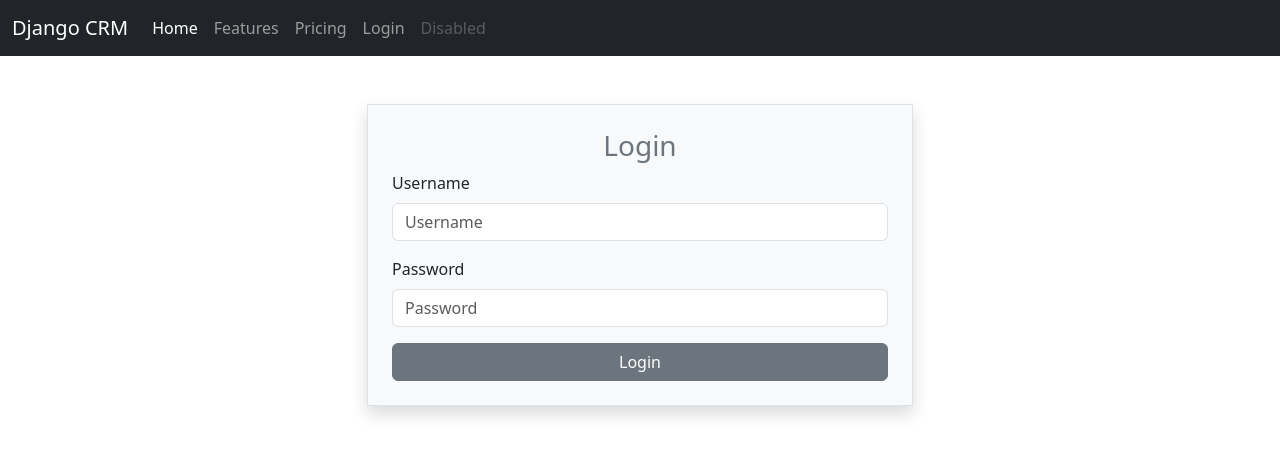
After one commit to ma7modsidky/crm_django, a Django app: page /login in a window 1280 px wide. The commit adds this page. Shown: the top 457 px of the page. Run offline with Django 5.2, Linux system fonts and the light colour scheme.

Commit message:
added user login functionality

```diff
--- /dev/null
+++ b/website/forms.py
@@ -0,0 +1,5 @@
+from django import forms
+
+class LoginForm(forms.Form):
+    username = forms.CharField()
+    password = forms.CharField(widget=forms.PasswordInput)
--- /dev/null
+++ b/website/templates/website/base.html
@@ -0,0 +1,16 @@
+<!doctype html>
+<html lang="en">
+  <head>
+    <meta charset="utf-8">
+    <meta name="viewport" content="width=device-width, initial-scale=1">
+    <title>Django CRM</title>
+    <link href="https://cdn.jsdelivr.net/npm/bootstrap@5.3.3/dist/css/bootstrap.min.css" rel="stylesheet" integrity="sha384-QWTKZyjpPEjISv5WaRU9OFeRpok6YctnYmDr5pNlyT2bRjXh0JMhjY6hW+ALEwIH" crossorigin="anonymous">
+  </head>
+  <body>
+    {% include "website/navbar.html" %}
+    <div class="container">
+        {% block content %}{% endblock content %}
+    </div>
+    <script src="https://cdn.jsdelivr.net/npm/bootstrap@5.3.3/dist/js/bootstrap.bundle.min.js" integrity="sha384-YvpcrYf0tY3lHB60NNkmXc5s9fDVZLESaAA55NDzOxhy9GkcIdslK1eN7N6jIeHz" crossorigin="anonymous"></script>
+  </body>
+</html>
--- a/website/templates/website/home.html
+++ b/website/templates/website/home.html
@@ -1 +1,5 @@
-<H1>Hello World</H1>
+{% extends "website/base.html" %}
+
+{% block content %}
+<h1>hello world</h1>
+{% endblock content %}
--- /dev/null
+++ b/website/templates/website/login.html
@@ -0,0 +1,20 @@
+{% extends "website/base.html" %}
+    {% block content %}
+        <div class="row justify-content-center">
+            <div class="col-md-6">
+                <form method="post" class="mt-5 border p-4 bg-light shadow">
+                    {% csrf_token %}
+                    <h3 class="text-center text-secondary">Login</h3>
+                    <div class="mb-3">
+                        <label for="username" class="form-label">Username</label>
+                        <input type="text" class="form-control" id="username" name="username" placeholder="Username" required>
+                    </div>
+                    <div class="mb-3">
+                        <label for="password" class="form-label">Password</label>
+                        <input type="password" class="form-control" id="password" name="password" placeholder="Password" required>
+                    </div>
+                    <button type="submit" class="btn btn-secondary w-100">Login</button>
+                </form>
+            </div>
+        </div>
+    {% endblock content %}
--- /dev/null
+++ b/website/templates/website/navbar.html
@@ -0,0 +1,27 @@
+<nav class="navbar navbar-expand-lg navbar-dark bg-dark">
+    <div class="container-fluid">
+      <a class="navbar-brand" href="{% url "home"%}">Django CRM</a>
+      <button class="navbar-toggler" type="button" data-bs-toggle="collapse" data-bs-target="#navbarNav" aria-controls="navbarNav" aria-expanded="false" aria-label="Toggle navigation">
+        <span class="navbar-toggler-icon"></span>
+      </button>
+      <div class="collapse navbar-collapse" id="navbarNav">
+        <ul class="navbar-nav">
+          <li class="nav-item">
+            <a class="nav-link active" aria-current="page" href="#">Home</a>
+          </li>
+          <li class="nav-item">
+            <a class="nav-link" href="#">Features</a>
+          </li>
+          <li class="nav-item">
+            <a class="nav-link" href="#">Pricing</a>
+          </li>
+          <li class="nav-item">
+            <a class="nav-link" href="{% url "login"%}">Login</a>
+          </li>
+          <li class="nav-item">
+            <a class="nav-link disabled" aria-disabled="true">Disabled</a>
+          </li>
+        </ul>
+      </div>
+    </div>
+  </nav>
--- a/website/urls.py
+++ b/website/urls.py
@@ -1,5 +1,7 @@
 from django.urls import path
 from . import views
 urlpatterns = [
-    path('', views.home, name='home')
+    path('', views.home, name='home'),
+    path('login', views.login_user, name='login'),
+
 ]
--- a/website/views.py
+++ b/website/views.py
@@ -1,6 +1,23 @@
-from django.shortcuts import render
-
+from django.shortcuts import render, redirect
+from django.contrib.auth import authenticate, login, logout
+from django.contrib import messages
+from .forms import LoginForm
 # Create your views here.
 
 def home(request):
     return render(request, 'website/home.html', {})
+
+def login_user(request):
+    if request.method == 'POST':
+        form = LoginForm(request.POST)
+        if form.is_valid():
+            cd = form.cleaned_data
+            user = authenticate(request, username=cd['username'], password=cd['password'])
+            if user:
+                login(request, user)
+                return redirect('home')
+            else:
+                return render(request, 'website/login.html', {'form': form})
+    else:
+        form = LoginForm()
+    return render(request, 'website/login.html', {'form': form})
```
Also changed, not shown: db.sqlite3.
